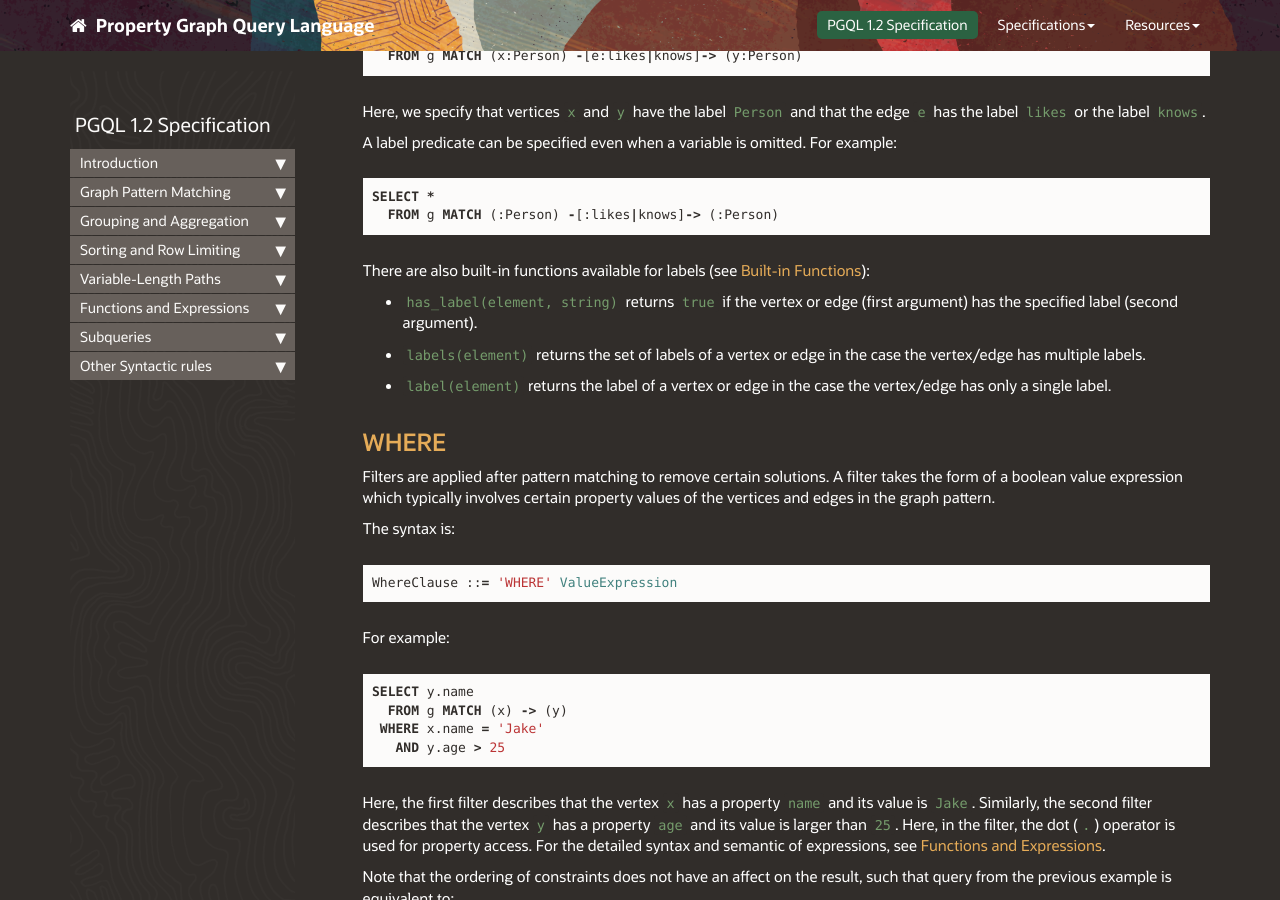
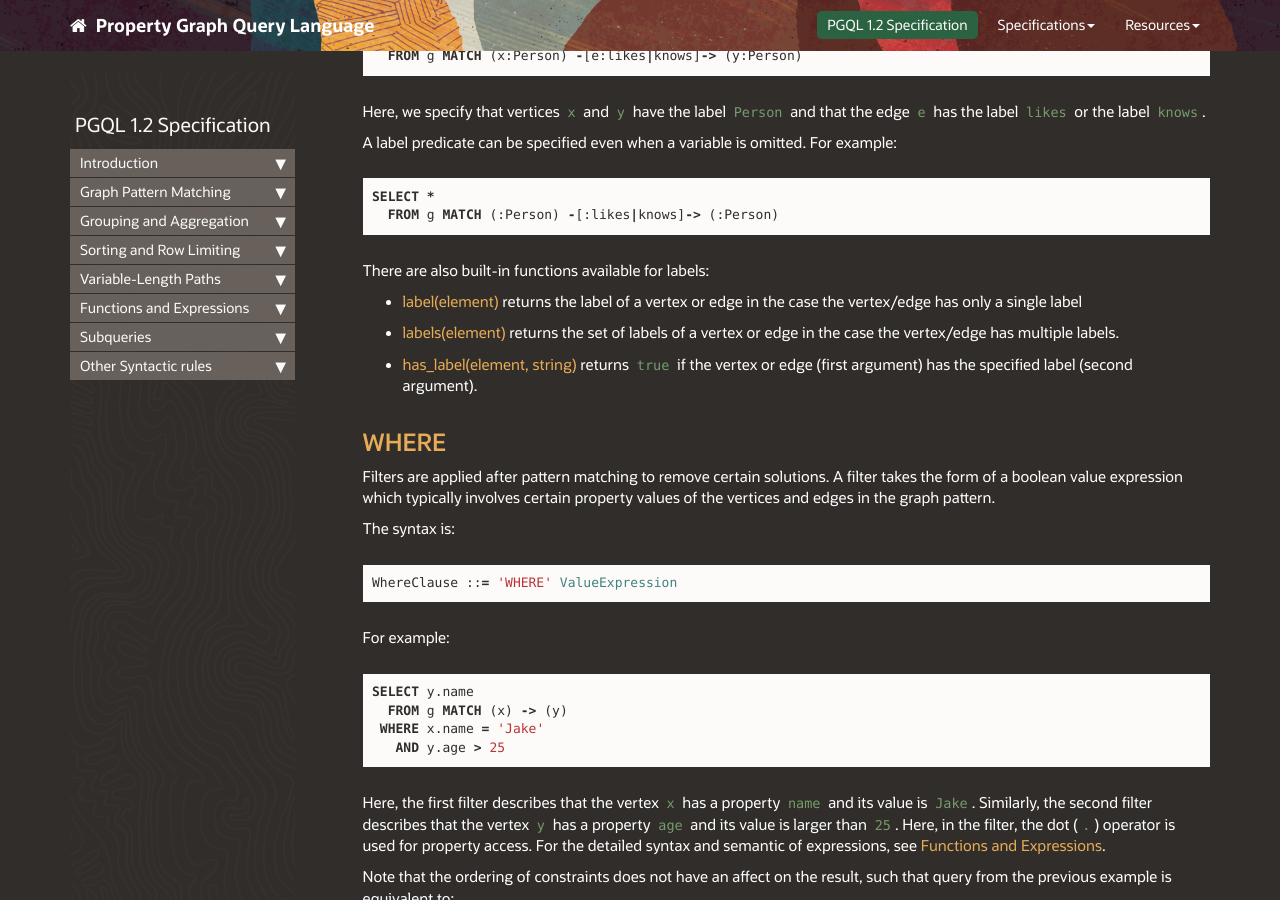
Before and after one commit to oracle/pgql-lang, a Jekyll site: the page built from pages/pgql-1.2-spec.md, in a window 1280 px wide and 900 px high, scrolled down 17674 px. Built offline with Jekyll 4.4.1, drawn with Linux system fonts in a browser that asks for light colours; nearby versions of some CDN libraries; comment, search, counter and statistics services are not loaded.

Commit message:
fix broken link

````diff
--- a/pages/pgql-1.2-spec.md
+++ b/pages/pgql-1.2-spec.md
@@ -685,11 +685,11 @@ SELECT *
   FROM g MATCH (:Person) -[:likes|knows]-> (:Person)
 ```
 
-There are also built-in functions available for labels (see [Built-in Functions](#built-in-functions)):
-
- - `has_label(element, string)` returns `true` if the vertex or edge (first argument) has the specified label (second argument).
- - `labels(element)` returns the set of labels of a vertex or edge in the case the vertex/edge has multiple labels.
- - `label(element)` returns the label of a vertex or edge in the case the vertex/edge has only a single label.
+There are also built-in functions available for labels:
+
+ - [label(element)](#label) returns the label of a vertex or edge in the case the vertex/edge has only a single label
+ - [labels(element)](#labels) returns the set of labels of a vertex or edge in the case the vertex/edge has multiple labels.
+ - [has_label(element, string)](#has_label) returns `true` if the vertex or edge (first argument) has the specified label (second argument).
 
 ## WHERE
 
````
